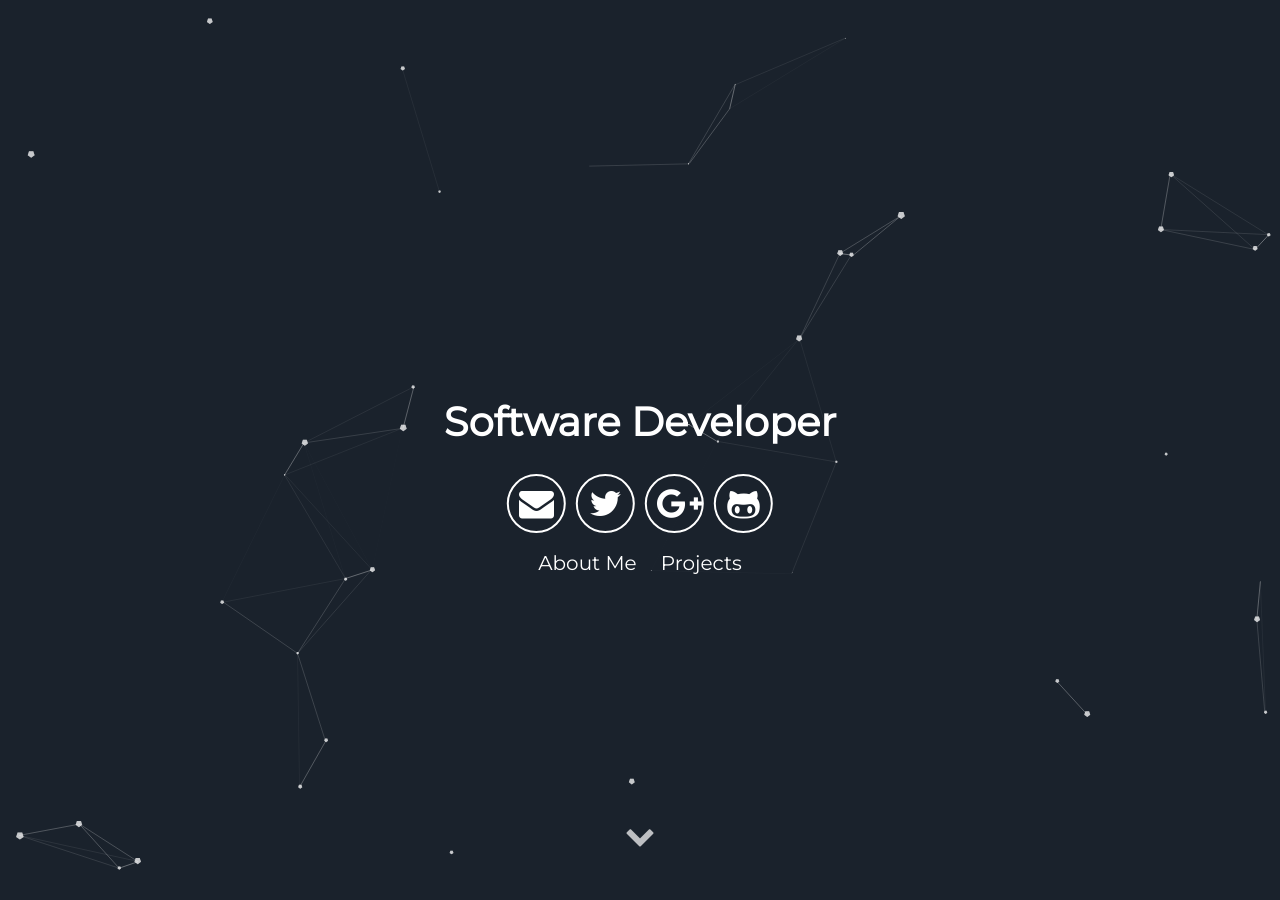
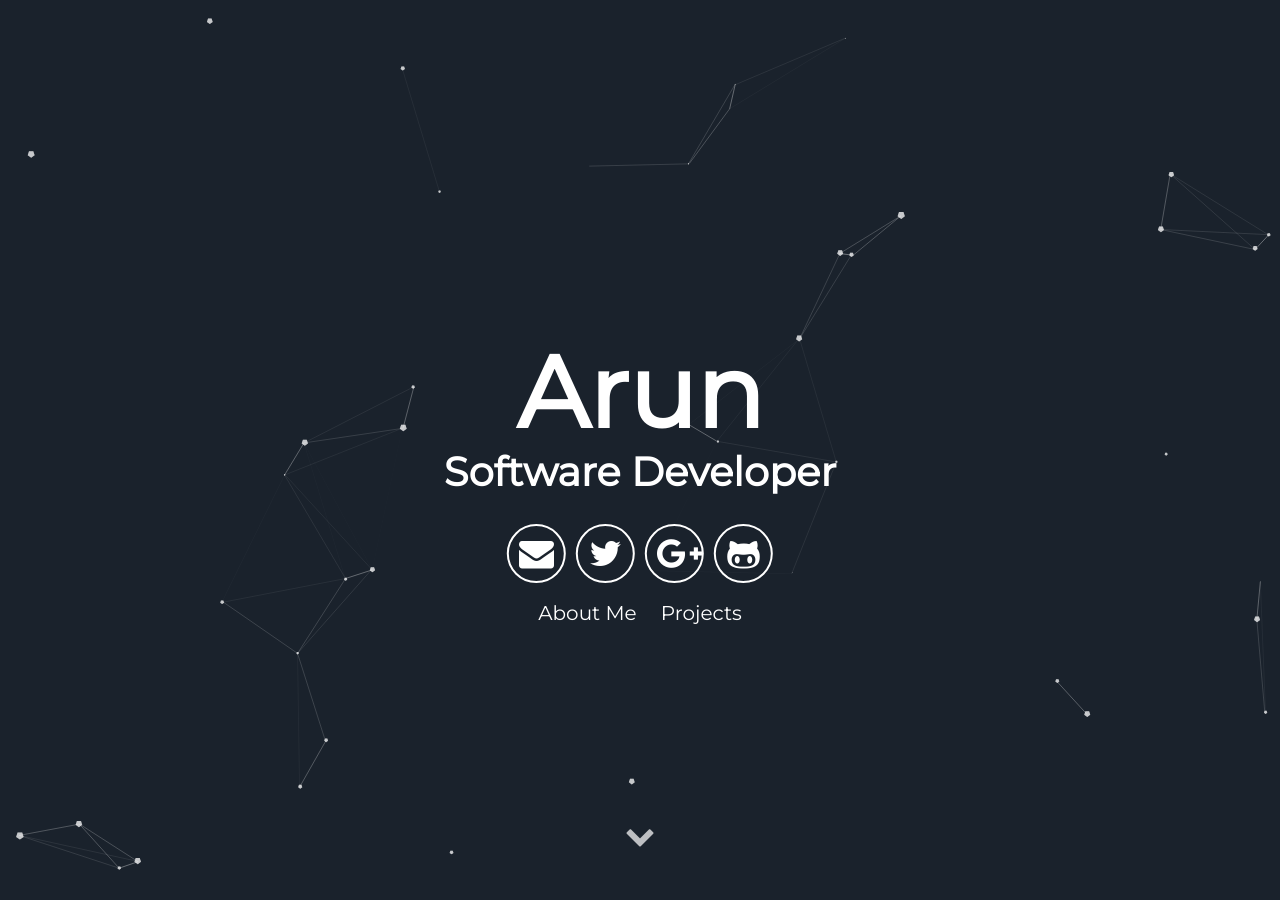
Before and after one commit to qazz625/qazz625.github.io, a Jekyll site: the page built from index.html, in a window 1280 px wide and 900 px high. Built offline with Jekyll 4.4.1, drawn with Linux system fonts in a browser that asks for light colours.

Commit message:
Changes made

```diff
--- a/_includes/header.html
+++ b/_includes/header.html
@@ -1,7 +1,7 @@
 <div id="particles-js">
   <div class="header">
       <h1>
-        <span class="site-title">{{Arun}}</span>
+        <span class="site-title">Arun</span>
         <span class="site-description">{{site.user_title}}</span>
       </h1>
       <div class="header-icons">
```
